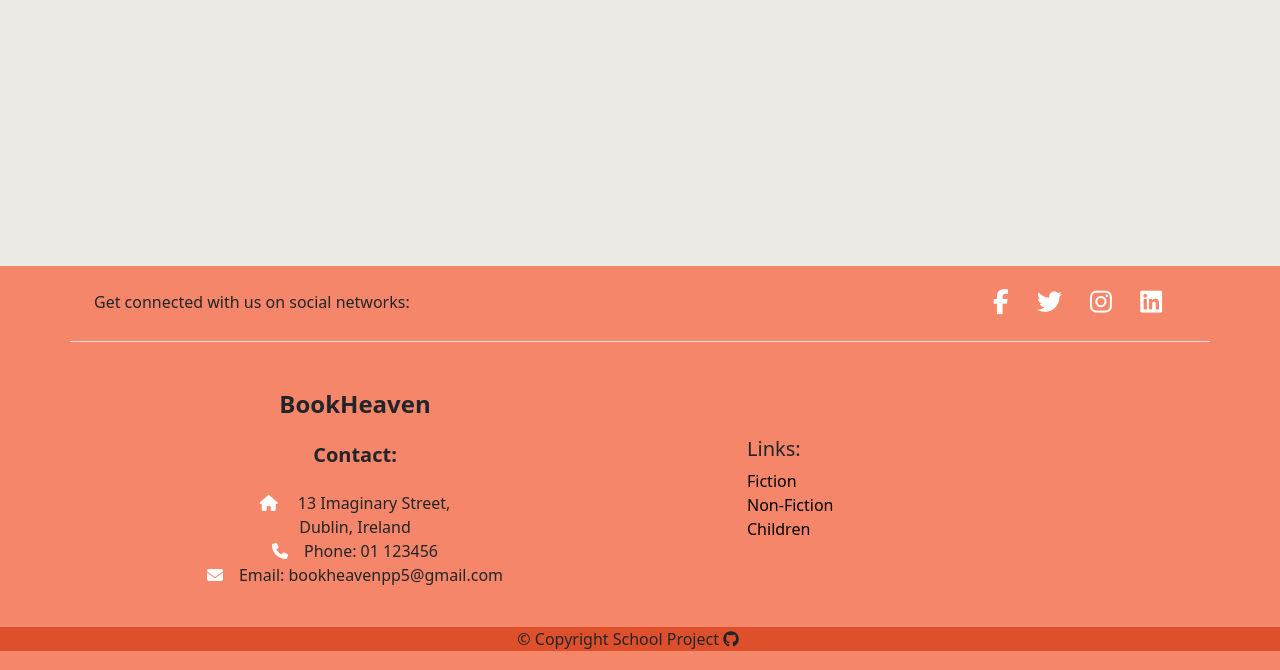
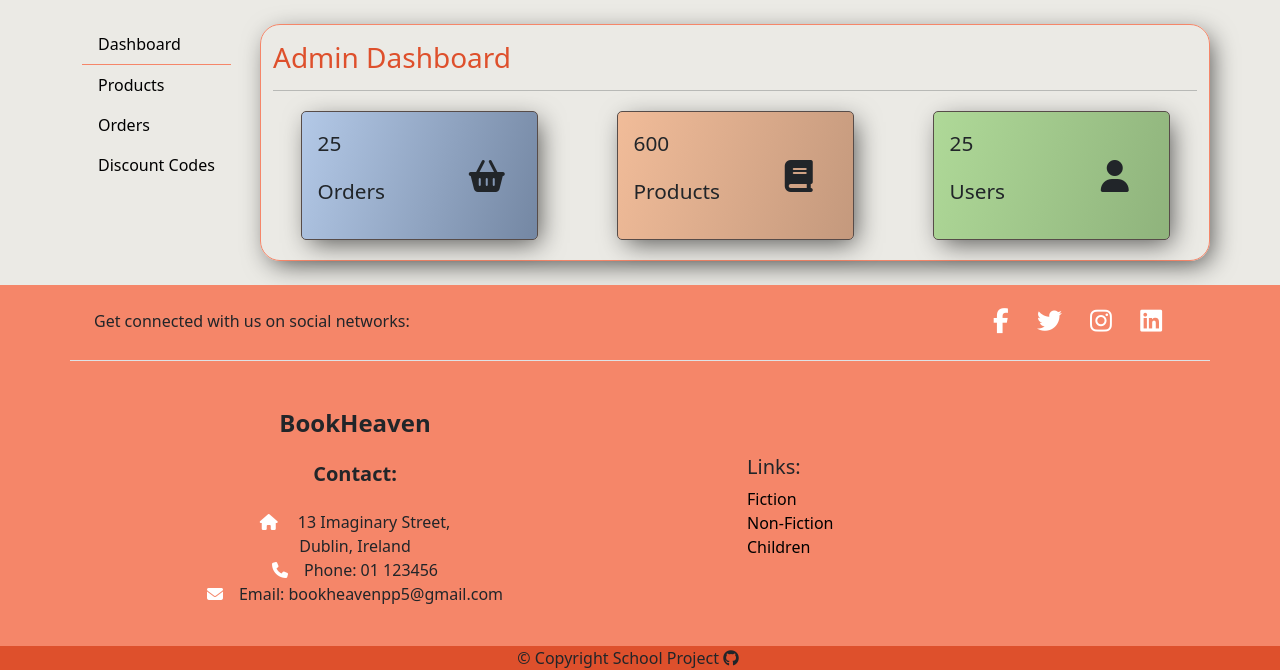
Before and after one commit to Dayana-N/Book-Heaven-PP5, a Django app: page /admin_panel/ in a window 1280 px wide. Shown: the part 149-819 px from the top of the page. Run offline with Django 3.2, Linux system fonts and the light colour scheme; some libraries are stand-ins or nearby versions.

Commit message:
feat: add admin dashboard template #23

```diff
--- /dev/null
+++ b/admin_panel/templates/admin_panel/admin_base.html
@@ -0,0 +1,73 @@
+{% extends 'base.html' %}
+{% block content %}
+<section class="admin-page">
+    <div class="container">
+        <div class="row my-4">
+            <div class="col-12 col-lg-2">
+                <div class="admin-nav">
+                    <button class="btn btn-lg btn-orange d-lg-none" type="button" data-bs-toggle="offcanvas"
+                        data-bs-target="#offcanvasAdmin" aria-controls="offcanvasAdmin">
+                        Menu
+                    </button>
+
+                    <div class="offcanvas-lg offcanvas-start" tabindex="-1" id="offcanvasAdmin" aria-labelledby="offcanvasAdminLabel">
+                        <div class="offcanvas-header">
+                            <h5 class="offcanvas-title" id="offcanvasAdminLabel"><i class="fa-solid fa-book" style="color: #000;"></i> Admin
+                                Panel
+                            </h5>
+                            <button type="button" class="btn-close" data-bs-dismiss="offcanvas" data-bs-target="#offcanvasAdmin"
+                                aria-label="Close"></button>
+                        </div>
+                        <div class="offcanvas-body">
+                            <ul class="nav flex-column mb-auto" id="admin-nav">
+                                <li>
+                                    <a href="{% url 'admin-panel' %}" class="nav-link text-black active">Dashboard
+                                    </a>
+                                </li>
+                                <li>
+                                    <a href="#" class="nav-link text-black">Products
+                                    </a>
+                                </li>
+                                <li>
+                                    <a href="#" class="nav-link text-black">Orders
+                                    </a>
+                                </li>
+                                <li>
+                                    <a href="#" class="nav-link text-black"> Discount Codes
+                                    </a>
+                                </li>
+                            </ul>
+                        </div>
+                    </div>
+                </div>
+            </div>
+            <div class="col-12 col-lg-10 mt-3 mt-lg-0">
+                <div class="row">
+                    <div class="col-12 custom-border py-3">
+                        {% block admin_content %}
+                        {% endblock admin_content %}
+
+
+
+                    </div>
+                </div>
+
+            </div>
+
+        </div>
+
+
+
+
+
+
+
+
+
+
+
+
+    </div>
+
+</section>
+{% endblock content %}
--- /dev/null
+++ b/admin_panel/templates/admin_panel/admin_dashboard.html
@@ -0,0 +1,36 @@
+{% extends 'admin_panel/admin_base.html' %}
+{% block admin_content %}
+<h3 class="text-orange">Admin Dashboard</h3>
+<hr>
+
+<div class="row d-flex justify-content-around">
+    <div class="col-10 col-md-3 stats-container orders p-3 my-1">
+        <div class="row">
+            <div class="col-8">
+                <p>25</p>
+                <p>Orders</p>
+            </div>
+            <div class="col-4 my-auto"><i class="fa-solid fa-basket-shopping fa-2xl"></i></div>
+        </div>
+    </div>
+    <div class="col-10 col-md-3 stats-container products p-3 my-1">
+        <div class="row">
+            <div class="col-8">
+                <p>600</p>
+                <p>Products</p>
+            </div>
+            <div class="col-4 my-auto"><i class="fa-solid fa-book fa-2xl"></i></div>
+        </div>
+    </div>
+    <div class="col-10 col-md-3 stats-container users p-3 my-1">
+        <div class="row">
+            <div class="col-8">
+                <p>25</p>
+                <p>Users</p>
+            </div>
+            <div class="col-4 my-auto"><i class="fa-solid fa-user fa-2xl"></i></div>
+        </div>
+    </div>
+
+</div>
+{% endblock admin_content %}
--- a/admin_panel/templates/admin_panel/admin_page.html
+++ /dev/null
@@ -1,11 +0,0 @@
-{% extends 'base.html' %}
-{% block content %}
-<section class="admin-page">
-    <div class="container">
-
-
-
-    </div>
-
-</section>
-{% endblock content %}
--- a/admin_panel/views.py
+++ b/admin_panel/views.py
@@ -3,4 +3,4 @@ from django.shortcuts import render
 
 # Create your views here.
 def admin_page(request):
-    return render(request, 'admin_panel/admin_page.html')
+    return render(request, 'admin_panel/admin_dashboard.html')
--- a/static/css/style.css
+++ b/static/css/style.css
@@ -403,6 +403,40 @@ button.wishlist {
     border-right: 1px solid gray;
 }
 
+/*Admin section */
+#admin-nav .nav-link.active {
+    border-bottom: 1px solid var(--orange);
+}
+.offcanvas {
+    background-color: #f1f1f1;
+}
+
+.stats-container {
+    border: 1px solid var(--dark-gray);
+    border-radius: 5px;
+    box-shadow: 5px 7px 26px -4px rgba(0, 0, 0, 0.66);
+    -webkit-box-shadow: 5px 7px 26px -4px rgba(0, 0, 0, 0.66);
+    -moz-box-shadow: 5px 7px 26px -4px rgba(0, 0, 0, 0.66);
+}
+
+.stats-container.users {
+    background: rgb(143, 179, 124);
+    background: linear-gradient(287deg, rgba(143, 179, 124, 1) 0%, rgba(175, 217, 152, 1) 100%);
+}
+
+.stats-container.products {
+    background: rgb(196, 153, 125);
+    background: linear-gradient(287deg, rgba(196, 153, 125, 1) 0%, rgba(241, 188, 153, 1) 100%);
+}
+
+.stats-container.orders {
+    background: rgb(116, 135, 163);
+    background: linear-gradient(287deg, rgba(116, 135, 163, 1) 0%, rgba(178, 200, 231, 0.9808298319327731) 100%);
+}
+
+.stats-container p {
+    font-size: 1.3rem;
+}
 /* footer */
 #footer {
     background-color: var(--orange);
```
Also changed, not shown: db.sqlite3.
